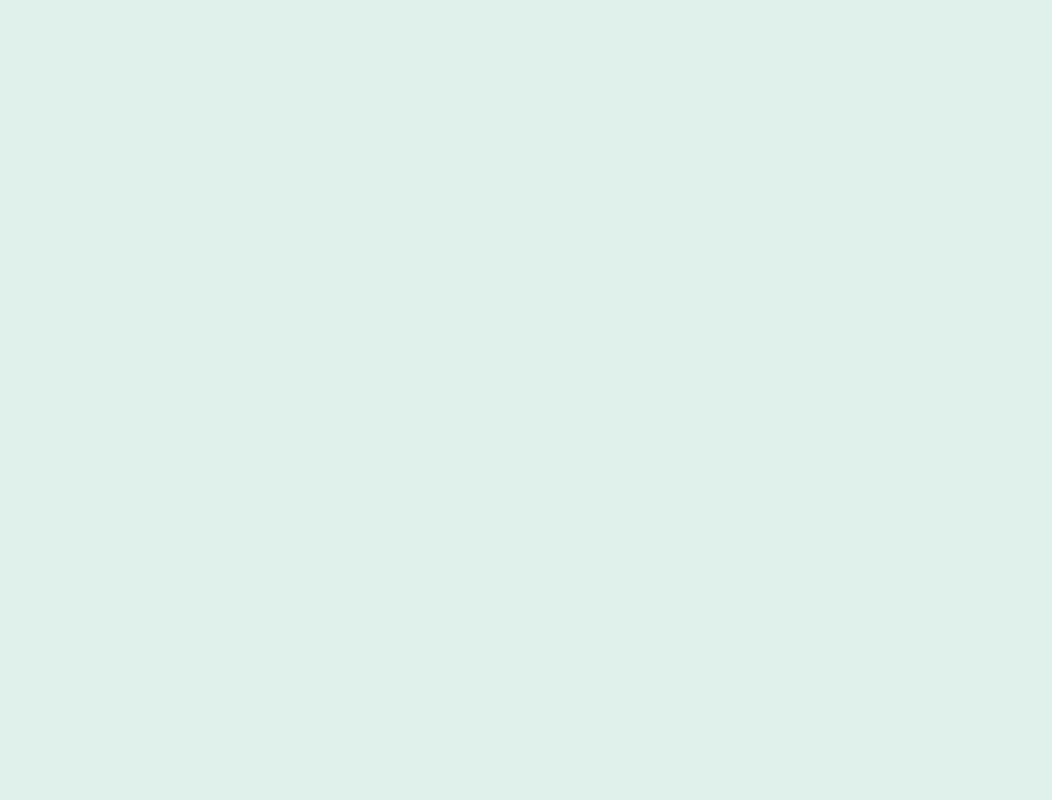
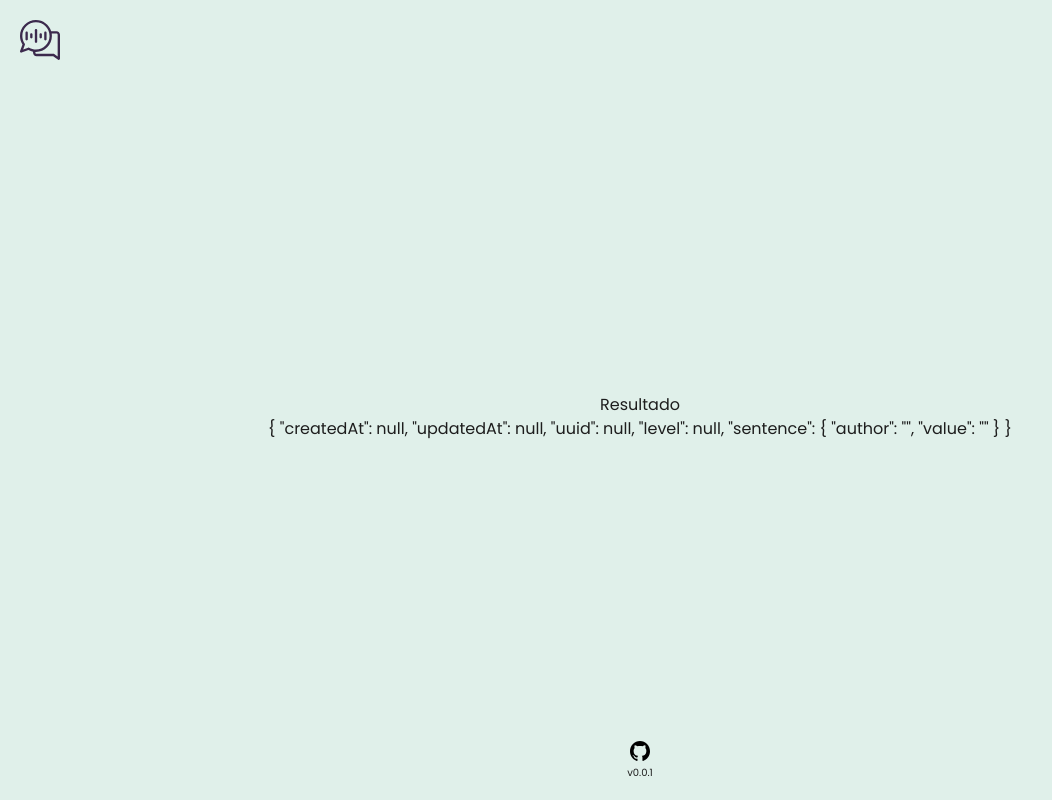
Before and after one commit to emanuelgsouza/test-my-pronunciation, a Vue app: page /#/result/1 in a window 1280 px wide. Before the commit this address had no page. Shown: the whole page, without its empty margins (0-1052 px from the left). Built offline with nearby package versions, Linux system fonts and the light colour scheme.

Commit message:
feat: create `Result` page

```diff
--- a/src/router/index.ts
+++ b/src/router/index.ts
@@ -31,6 +31,12 @@ const routes: Array<RouteRecordRaw> = [
         component: () =>
           import(/* webpackChunkName: "challenge" */ "@/views/Challenge.vue"),
       },
+      {
+        path: "result/:uuid",
+        name: "ResultPage",
+        component: () =>
+          import(/* webpackChunkName: "result" */ "@/views/Result.vue"),
+      },
     ],
   },
 ];
--- /dev/null
+++ b/src/views/Result.vue
@@ -0,0 +1,28 @@
+<template>
+  <div>Resultado</div>
+
+  <div>{{ currentChallenge }}</div>
+</template>
+
+<script>
+import { computed, defineComponent } from "vue";
+
+import { useStore } from "@/store";
+
+export default defineComponent({
+  name: "ResultPage",
+
+  setup() {
+    // implement logic to get by using the uuid
+    const store = useStore();
+
+    const currentChallenge = computed(
+      () => store.state.challenge.currentChallenge
+    );
+
+    return {
+      currentChallenge,
+    };
+  },
+});
+</script>
```
